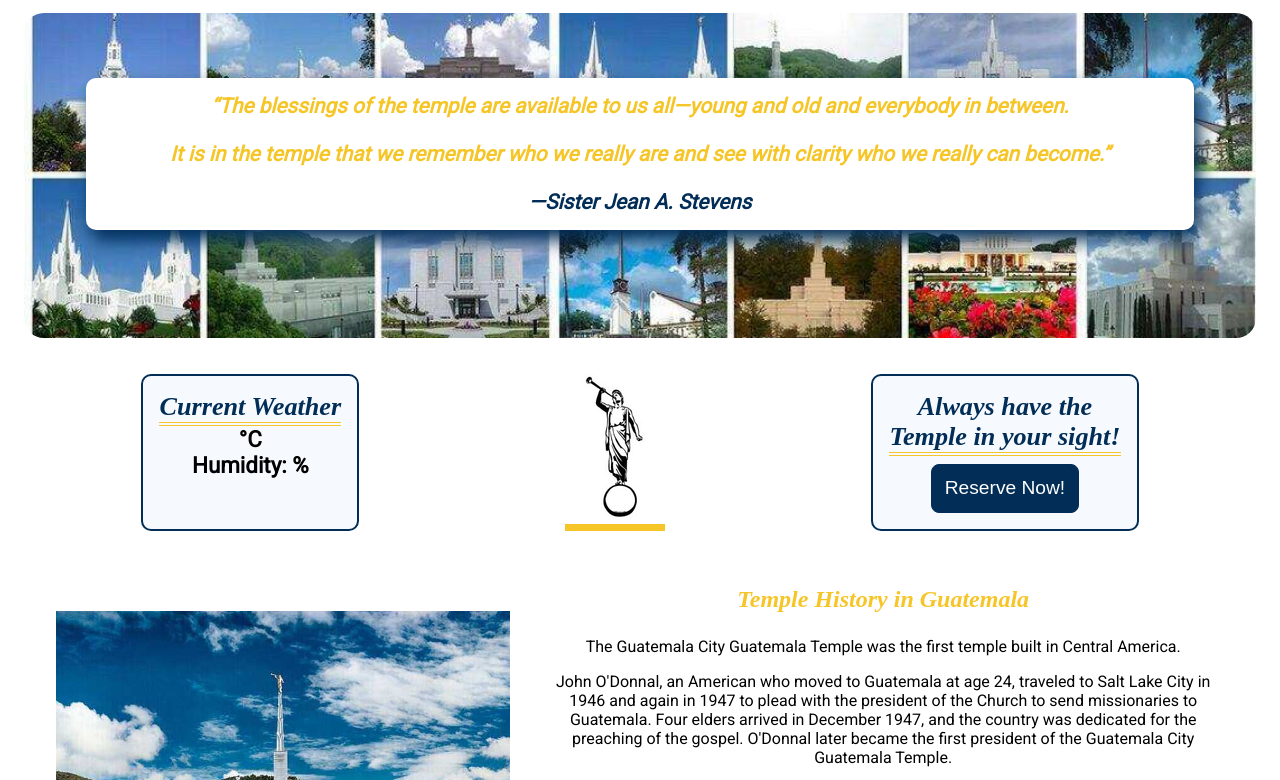
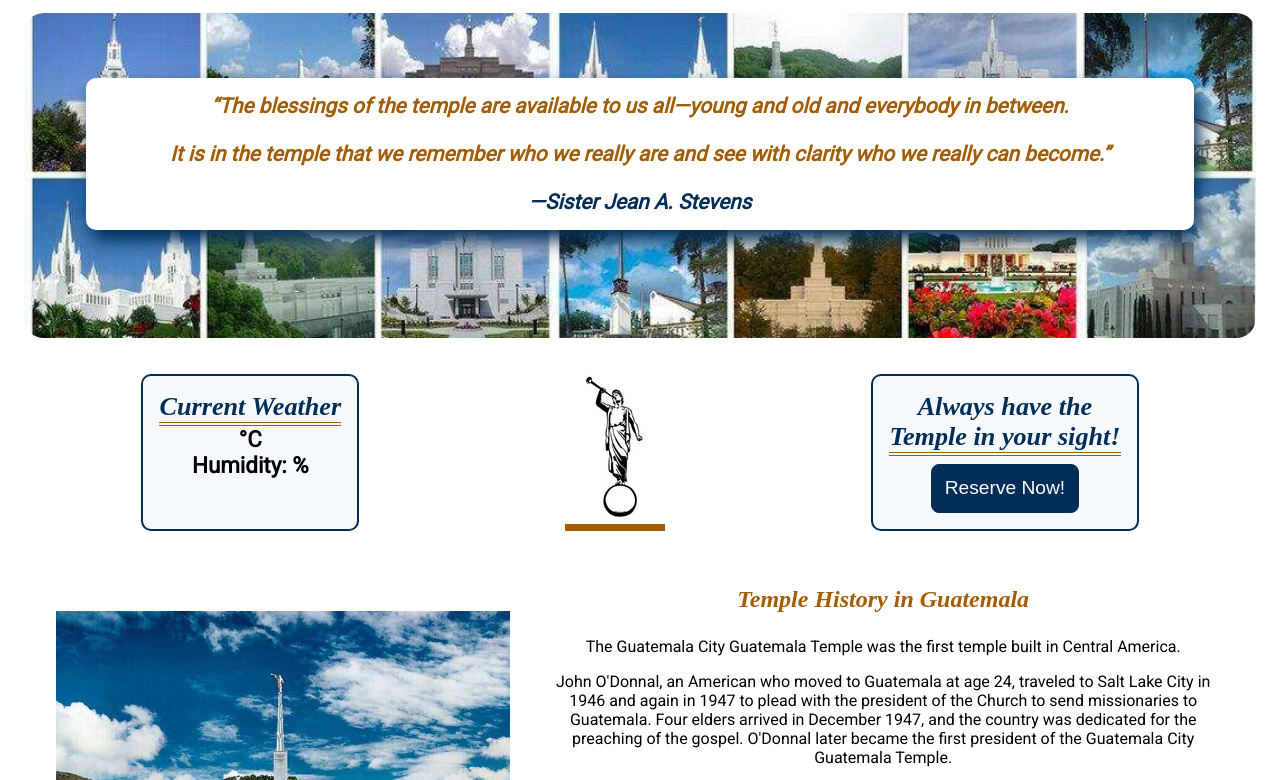
Before and after one commit to nefierez/wdd230, a plain HTML site: page TheTempleInn&Suites/index.html in a window 1280 px wide. Shown: the part 417-1197 px from the top of the page. Drawn offline with nearby package versions, Linux system fonts and the light colour scheme; no server answers; a web font is replaced by a local one.

Commit message:
color palette

```diff
--- a/TheTempleInn&Suites/styles/large.css
+++ b/TheTempleInn&Suites/styles/large.css
@@ -1,10 +1,11 @@
 @media (min-width: 1000px) {
     :root {
         --color1: #012D57;
-        --color2: #1770A1;
+        --color2: #064669;
         --color3: #DEEEEE;
         --color4: #FFFFFF;
-        --color5: #F6C528;
+        --color5: #A35C00;
+        --color6: #F6FAFE;
     }
     #social {
         display: grid;
--- a/TheTempleInn&Suites/styles/medium.css
+++ b/TheTempleInn&Suites/styles/medium.css
@@ -1,10 +1,11 @@
 @media (min-width: 700px) {
     :root {
         --color1: #012D57;
-        --color2: #1770A1;
+        --color2: #064669;
         --color3: #DEEEEE;
         --color4: #FFFFFF;
-        --color5: #F6C528;
+        --color5: #A35C00;
+        --color6: #F6FAFE;
     }
     .logo {
         max-width: 400px;
```
